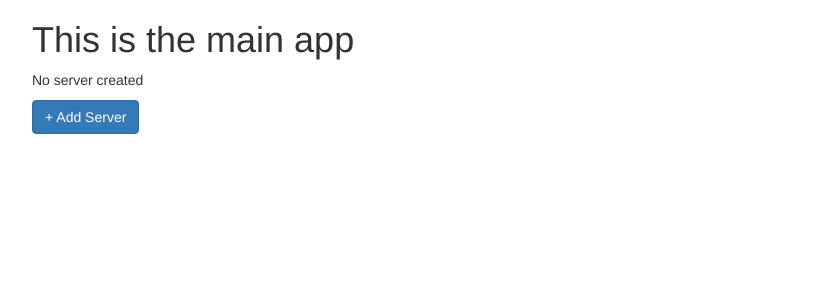
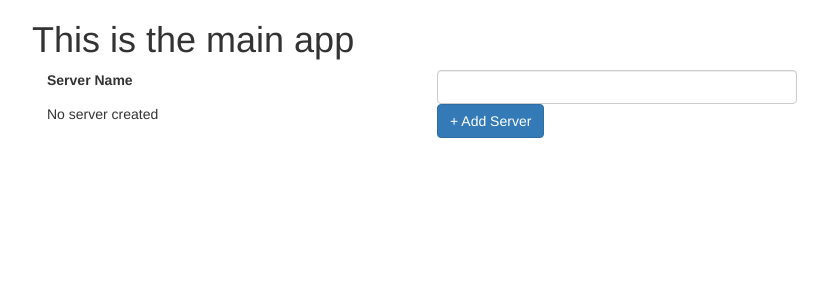
Before and after one commit to AlessandroLorenzi/angularjs-course, an Angular app: page / in a window 1280 px wide. Shown: the top 300 px of the page, without its empty margins (23-851 px from the left). Built offline with nearby package versions, Linux system fonts and the light colour scheme.

Commit message:
Lesson 29: passing and using data with event binding

```diff
--- a/src/app/servers/servers.component.html
+++ b/src/app/servers/servers.component.html
@@ -1,8 +1,23 @@
 <div class="row">
-  <p>{{createServerStatus}}</p>
-  <button
-    class="btn btn-primary"
-    [disabled]="!allowNewServer"
-    (click)="onCreateServer()"
-  >+ Add Server</button>
+  <div class="col-xs-4">
+    <label>Server Name</label>
+  </div>
+  <div class="col-xs-4">
+    <input type="text" class="form-control" (input)="onUpdateServerName($event)" >
+  </div>
+  <div class="col-xs-4">
+    <p>{{serverName}}</p>
+  </div>
 </div>
+
+<div class="row">
+  <div class="col-xs-4">
+    <p>{{createServerStatus}}</p>
+  </div>
+  <div class="col-xs-4">
+    <button class="btn btn-primary"
+      [disabled]="!allowNewServer"
+      (click)="onCreateServer()"
+    >+ Add Server</button>
+  </div>
+</div>
--- a/src/app/servers/servers.component.ts
+++ b/src/app/servers/servers.component.ts
@@ -22,4 +22,8 @@
   onCreateServer(){
     this.createServerStatus = 'Server created'!
   }
+
+  onUpdateServerName(event: Event){
+    this.serverName = event.target.value;
+  }
 }
```
